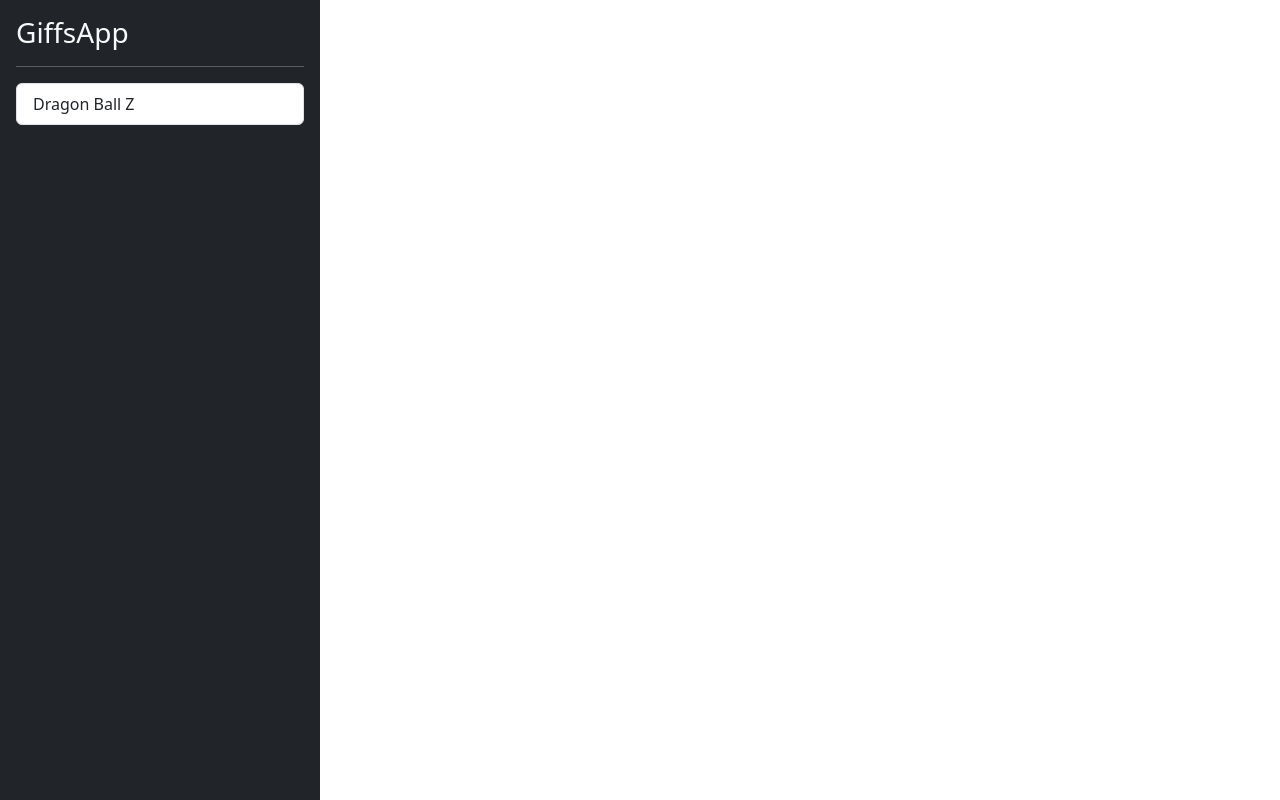
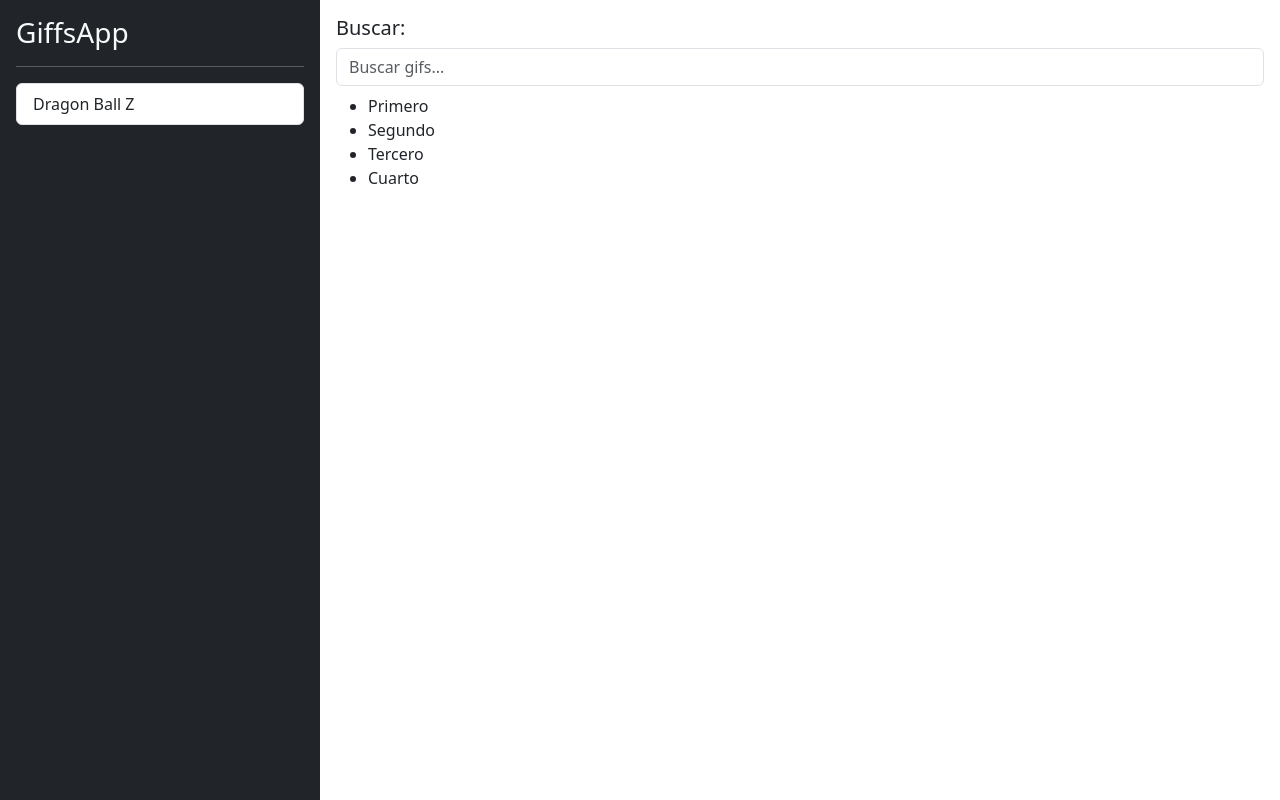
Before and after one commit to Marc1515/gifs-app, an Angular app: page / in a window 1280 px wide. Built offline with nearby package versions, Linux system fonts and the light colour scheme.

Commit message:
Integramos el app-home-page en el componente principal y le damos la clase específica para que el input ocupe el resto del ancho.

```diff
--- a/src/app/app.component.html
+++ b/src/app/app.component.html
@@ -7,6 +7,7 @@
 
   <!-- Home Page -->
 
+  <app-home-page class="flex-fill"></app-home-page>
 
 
 </div>
```
